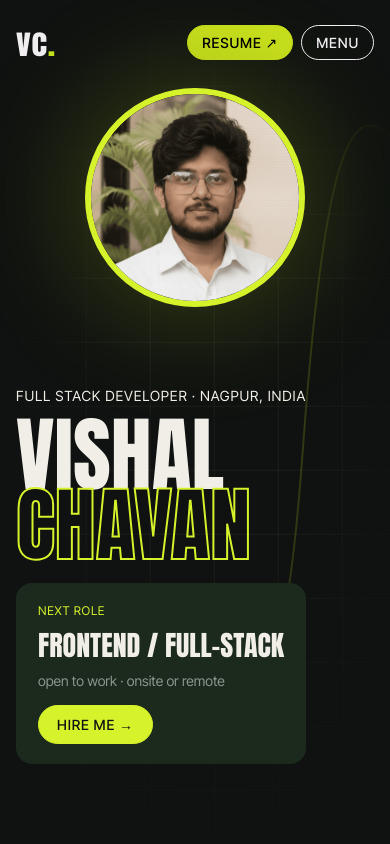
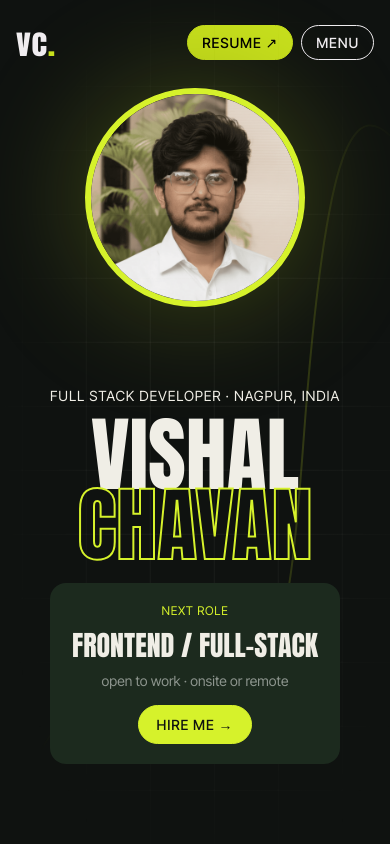
Before and after one commit to VishalChavan7/Portfolio, a React (Vite) app: page / in a window 390 px wide. Shown: the top 844 px of the page. Built offline with nearby package versions, Linux system fonts and the light colour scheme; the HTML template or start-up script is replaced by a standard one.

Commit message:
Center hero eyebrow, name and card on mobile
Co-Authored-By: Claude Sonnet 5.5 <noreply@anthropic.com>

```diff
--- a/src/index.css
+++ b/src/index.css
@@ -655,13 +655,22 @@ img {
   .hero .eyebrow {
     margin-top: auto;
   }
+  .hero .eyebrow {
+    align-self: center;
+  }
   .hero-name {
     font-size: min(21vw, 25svh);
     margin-top: 16px;
+    align-items: center;
   }
   .hero-card {
     margin-top: 24px;
     margin-bottom: auto;
+    align-self: center;
+    text-align: center;
+  }
+  .hero-card .pill {
+    justify-self: center;
   }
   .pad {
     padding-block: 72px;
```
